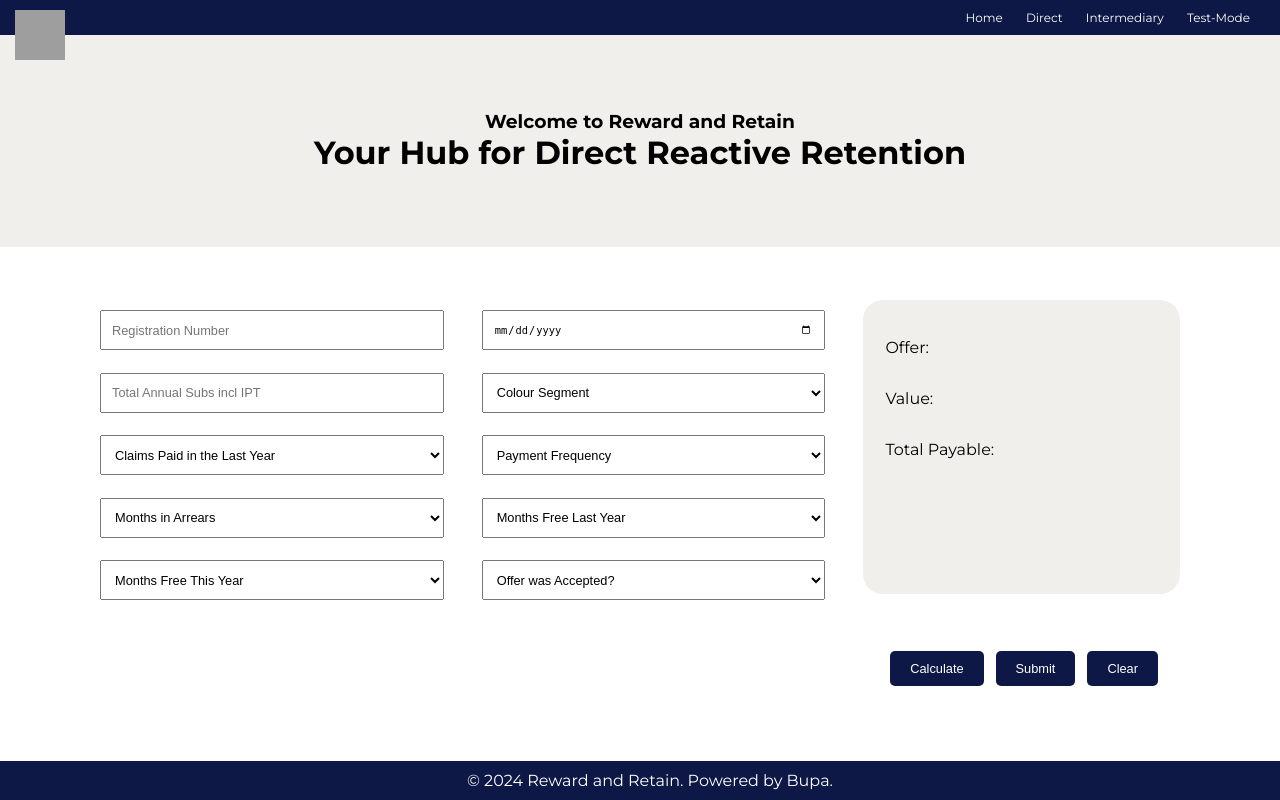
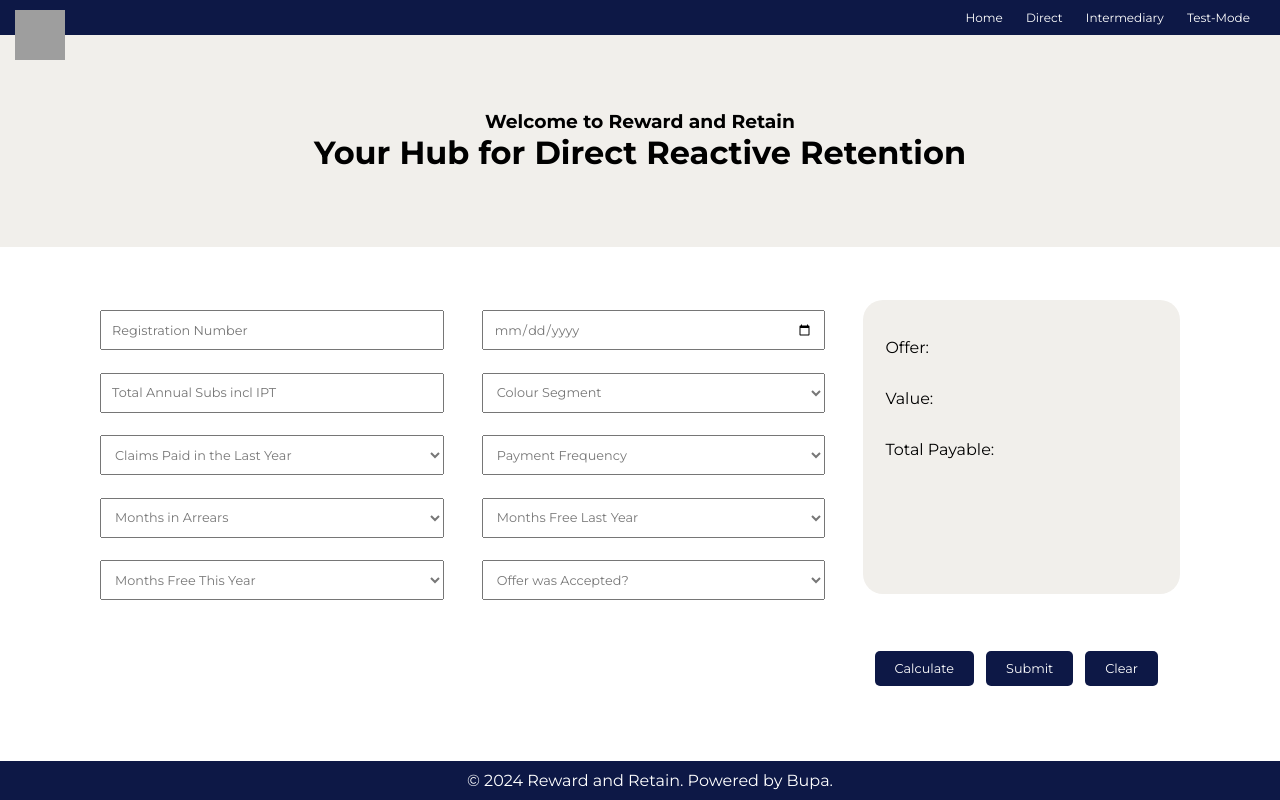
Before and after one commit to benturner993/flask-form-phase-1, a Flask app: page / in a window 1280 px wide. Run offline with Flask 3, Linux system fonts and the light colour scheme; grey boxes are pictures that could not be loaded.

Commit message:
fix: font formatting

```diff
--- a/templates/direct.html
+++ b/templates/direct.html
@@ -150,18 +150,26 @@
 </script>
 
 <style>
+    /* Import Montserrat font from Google Fonts */
+    @import url('https://fonts.googleapis.com/css2?family=Montserrat:wght@400;700&display=swap');
+
+    /* Apply Montserrat font to input fields and select dropdowns */
     .input-field {
         padding: 10px;
         width: 100%;
         box-sizing: border-box;
         height: 40px;
         font-size: 0.8em;
+        color: #777;
+        font-family: 'Montserrat', sans-serif; /* Apply Montserrat font */
     }
 
     select.input-field {
         width: 100%;
         height: 40px;
         font-size: 0.8em;
+        color: #777;
+        font-family: 'Montserrat', sans-serif; /* Apply Montserrat font */
     }
 
     .input-field:not(:last-child) {
@@ -176,6 +184,7 @@
         border-radius: 5px;
         cursor: pointer;
         font-size: 0.8em;
+        font-family: 'Montserrat', sans-serif; /* Apply Montserrat font */
     }
 </style>
 {% endblock %}
```
